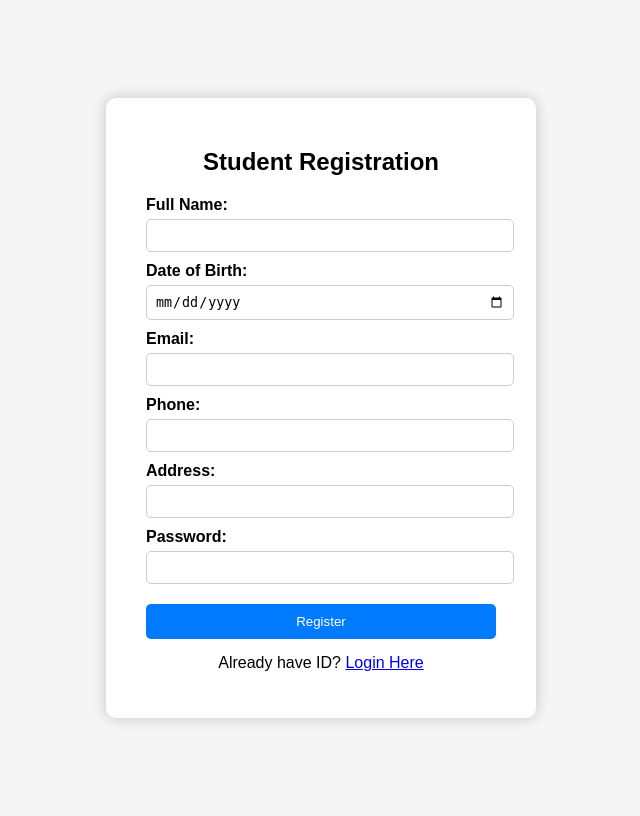
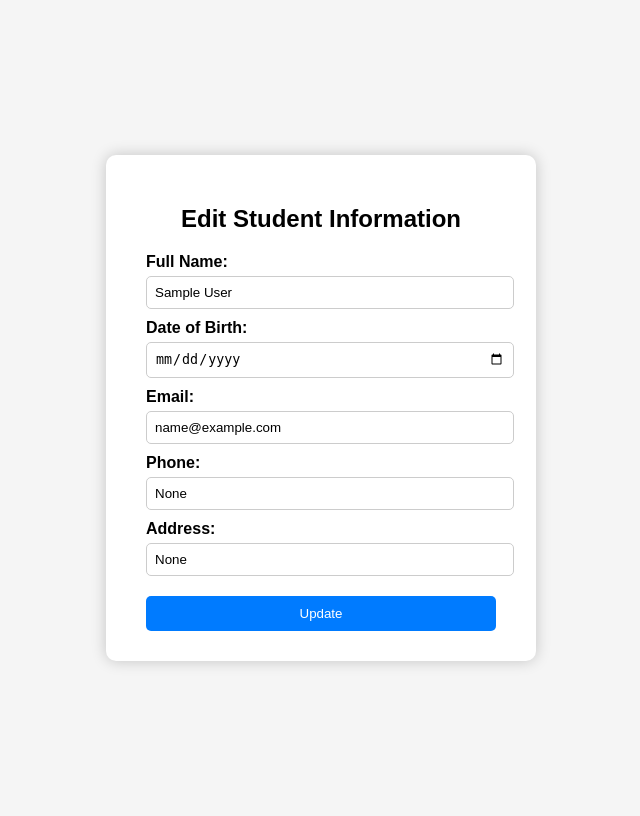
Before and after one commit to APTechLabs/ERP, a Flask app: page /edit_student/1 in a window 1280 px wide. Shown: the whole page, without its empty margins (319-959 px from the left). Run offline with Flask 3, Linux system fonts and the light colour scheme; the visitor is signed in with stand-in values (Sample User, id 1).

Commit message:
Update register.html

```diff
--- a/templates/register.html
+++ b/templates/register.html
@@ -2,28 +2,39 @@
 <html lang="en">
 <head>
     <meta charset="UTF-8">
-    <title>ERP Register</title>
+    <title>{{ 'Edit Student' if student else 'ERP Register' }}</title>
     <link rel="stylesheet" href="/static/css/style.css">
 </head>
 <body>
     <div class="container">
-        <h2>Student Registration</h2>
-        <form method="POST" action="/register">
+        <h2>{{ 'Edit Student Information' if student else 'Student Registration' }}</h2>
+        <form method="POST" action="{{ '/edit_student/' ~ student.user_id if student else '/register' }}">
             <label>Full Name:</label>
-            <input type="text" name="full_name" required>
+            <input type="text" name="full_name" value="{{ student.full_name if student else '' }}" required>
+
             <label>Date of Birth:</label>
-            <input type="date" name="dob" required>
+            <input type="date" name="dob" value="{{ student.dob if student else '' }}" required>
+
             <label>Email:</label>
-            <input type="email" name="email" required>
+            <input type="email" name="email" value="{{ student.email if student else '' }}" required>
+
             <label>Phone:</label>
-            <input type="text" name="phone" required>
+            <input type="text" name="phone" value="{{ student.phone if student else '' }}" required>
+
             <label>Address:</label>
-            <input type="text" name="address" required>
+            <input type="text" name="address" value="{{ student.address if student else '' }}" required>
+
+            {% if not student %}
             <label>Password:</label>
             <input type="password" name="password" required>
-            <button type="submit">Register</button>
+            {% endif %}
+
+            <button type="submit">{{ 'Update' if student else 'Register' }}</button>
         </form>
+
+        {% if not student %}
         <p>Already have ID? <a href="/login">Login Here</a></p>
+        {% endif %}
     </div>
 </body>
 </html>
```
